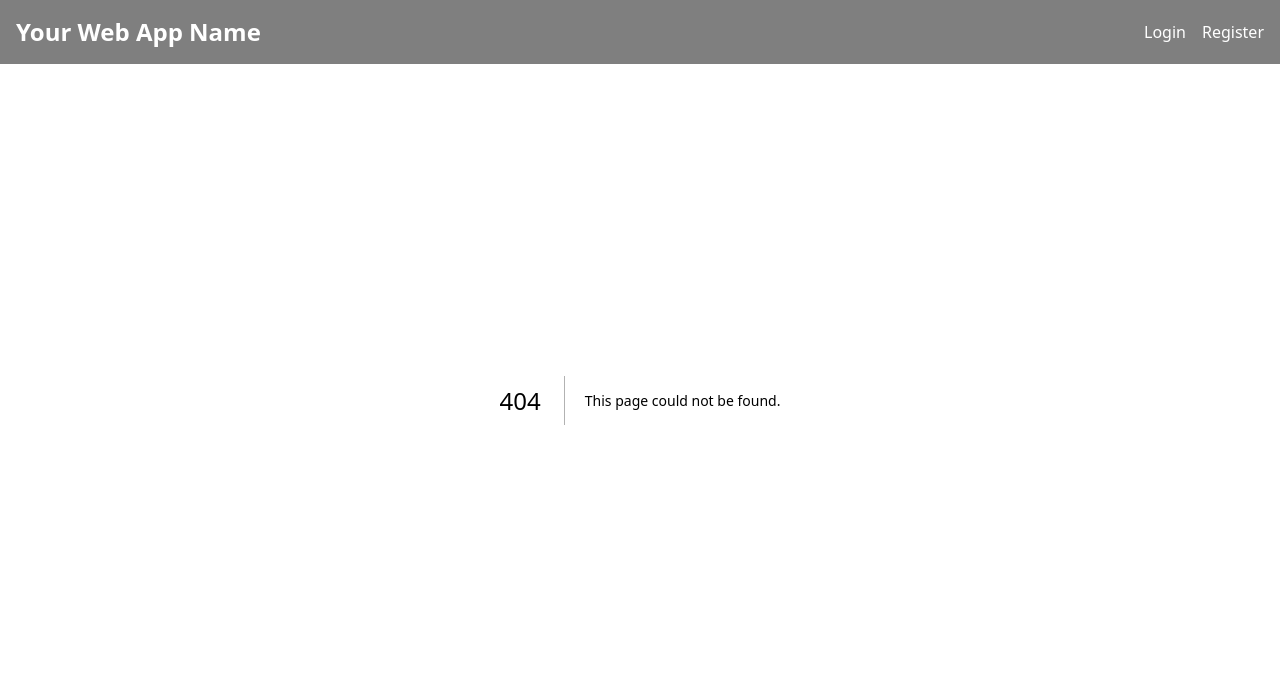
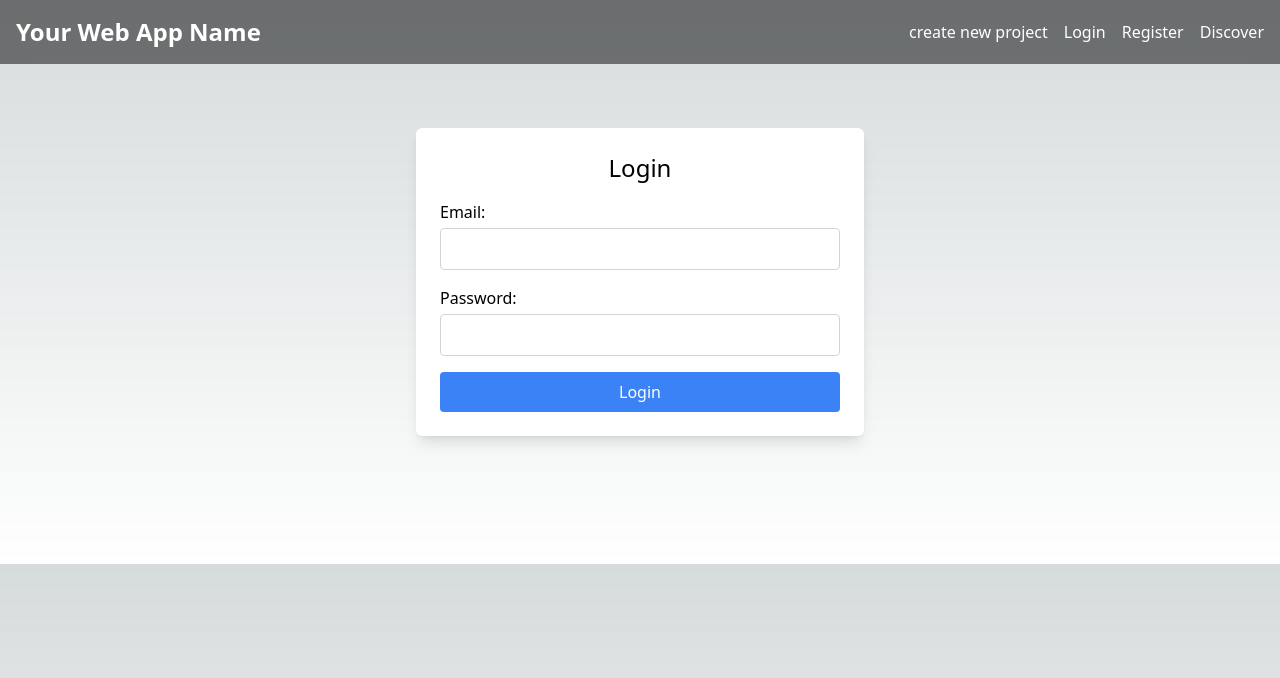
Before and after one commit to Tojiddin20/open-collab, a Next.js app in the folder UI/opencollab/: page /auth/login in a window 1280 px wide. Before the commit this address had no page. Shown: the top 678 px of the page. Built offline with nearby package versions, Linux system fonts and the light colour scheme.

Commit message:
implement login logic

```diff
--- /dev/null
+++ b/UI/opencollab/app/auth/login/page.js
@@ -0,0 +1,91 @@
+'use client'
+
+import React, { useState } from 'react';
+import { Toaster, toast } from 'sonner';
+import { useRouter } from 'next/navigation'
+
+const LoginPage = () => {
+    const [email, setEmail] = useState('');
+    const [password, setPassword] = useState('');
+    const router = useRouter();
+
+    const handleEmailChange = (event) => {
+        setEmail(event.target.value);
+    };
+
+    const handlePasswordChange = (event) => {
+        setPassword(event.target.value);
+    };
+
+    const handleSubmit = (event) => {
+        event.preventDefault();
+        // Handle form submission here
+
+        console.log('Form submitted:', { email, password });
+
+        // send api request
+        fetch('http://localhost:5005/auth/login', {
+            method: 'POST',
+            headers: {
+                'Content-Type': 'application/json',
+            },
+            body: JSON.stringify({ email, password })
+        }).then((result) => {
+            console.log(result);
+            if (result.status === 200) {
+                toast.success('Login successful!');
+
+                router.push('/');
+
+                // get the returning int from the request
+                result.json().then((data) => {
+                    console.log(data);
+                    localStorage.setItem("token", data.token);
+                    localStorage.setItem("user", JSON.stringify(data.user));
+                });
+            } else {
+                toast.error('Login failed!');
+            }
+        }, (error) => {
+            console.log(error);
+            toast.error('Login failed!');
+        });
+    };
+
+    return (
+        <div className="max-w-md m-32 mx-auto p-6 bg-white rounded-md shadow-lg">
+            <Toaster />
+            <h2 className="text-2xl mb-4 text-center">Login</h2>
+            <form onSubmit={handleSubmit}>
+                <div className="mb-4">
+                    <label htmlFor="email" className="block mb-1">Email:</label>
+                    <input
+                        type="email"
+                        id="email"
+                        value={email}
+                        onChange={handleEmailChange}
+                        className="w-full border border-gray-300 rounded px-3 py-2"
+                    />
+                </div>
+                <div className="mb-4">
+                    <label htmlFor="password" className="block mb-1">Password:</label>
+                    <input
+                        type="password"
+                        id="password"
+                        value={password}
+                        onChange={handlePasswordChange}
+                        className="w-full border border-gray-300 rounded px-3 py-2"
+                    />
+                </div>
+                <button
+                    type="submit"
+                    className="w-full bg-blue-500 text-white py-2 px-4 rounded hover:bg-blue-700"
+                >
+                    Login
+                </button>
+            </form>
+        </div>
+    );
+};
+
+export default LoginPage;
--- a/UI/opencollab/app/layout.js
+++ b/UI/opencollab/app/layout.js
@@ -8,8 +8,10 @@ const Header = () => {
         <div className="fixed top-0 w-full h-16 bg-opacity-50 bg-blur-md bg-black backdrop-blur-md backdrop-opacity-70 flex justify-between items-center p-4">
             <h1 className="text-white text-2xl font-bold">Your Web App Name</h1>
             <div className="flex space-x-4">
+                <Link href="/project/create" className="text-white">create new project</Link>
                 <Link href="/auth/login" className="text-white">Login</Link>
                 <Link href="/auth/reg" className="text-white">Register</Link>
+                <Link href="/discover" className="text-white">Discover</Link>
             </div>
         </div>
     );
--- a/UI/opencollab/app/project/create/page.js
+++ b/UI/opencollab/app/project/create/page.js
@@ -40,12 +40,13 @@ const NewProjectForm = () => {
         // send api rejqust
         toast.loading('Creating new project...');
 
-        let result = await fetch('/api/project/create', {
+        let result = await fetch('http://localhost:5005/project/create', {
             method: 'POST',
             headers: {
                 'Content-Type': 'application/json',
                 'Authorization': 'Bearer ' + localStorage.getItem('token')
-            }
+            },
+            body: JSON.stringify({ name, description, image, tags })
         });
 
         if (result.status === 200) {
```
Also changed, not shown: 1 other file (tests, documents, lock files or other folders).
